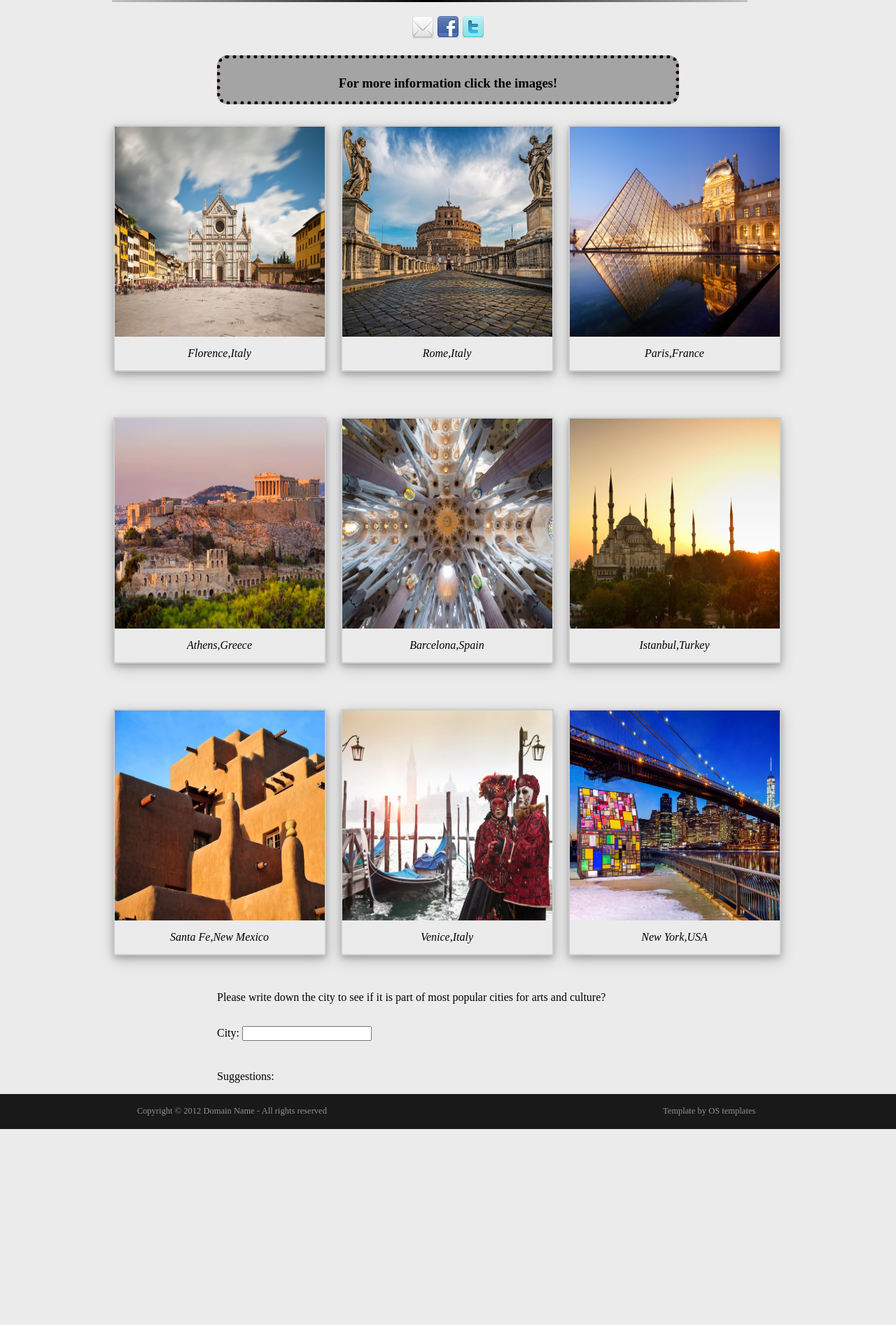
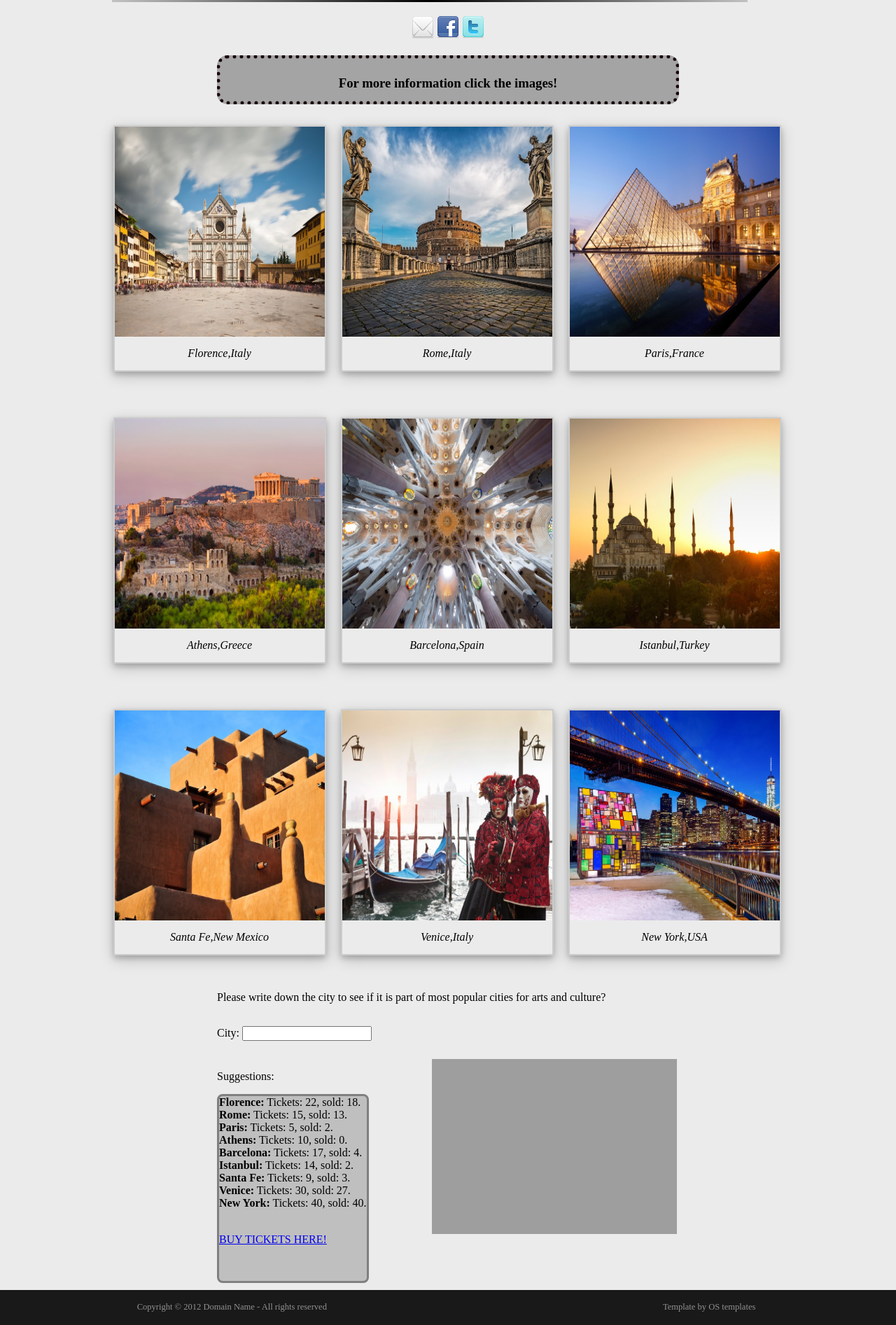
Before and after one commit to MeritaAhmeti/Classical-Art, a PHP site: page /gallery.php in a window 1280 px wide. Shown: the part 685-2578 px from the top of the page at 70% size. Before the commit the page ends 2298 px from the top, so only its background shows below. Run offline with PHP 8.4, Linux system fonts and the light colour scheme; grey boxes are pictures that could not be loaded.

Commit message:
Nje shembull me array per tiketa

```diff
--- a/gallery.php
+++ b/gallery.php
@@ -32,6 +32,19 @@ session_start();
         }
 
     </script>
+	        <style>
+    .tiketa
+    {
+        margin-left: 310px;
+        margin-bottom: 10px;
+        font-family: "Times New Roman", Times, serif;
+        float:left;
+        background-color: #bfbfbf;
+        border: 3px solid #808080;
+        border-radius: 8px;
+
+    }
+</style>
     </head>
     <body>
         <div class="top-bar">
@@ -210,6 +223,36 @@ session_start();
         <input style="display:inline-block;margin-right:100px; margin-bottom: 10px;" type="text" onkeyup="showHint(this.value)"><br>
         <p style=" margin-left:310px"> Suggestions: <span id="txtHint"></span></p>
         </form>
+  <div class="tiketa">
+        <?php
+        $cities = array
+        (
+          array("<b>Florence:</b>",22,18),
+          array("<b>Rome:</b>",15,13),
+          array("<b>Paris:</b>",5,2),
+          array("<b>Athens:</b>",10,0),
+          array("<b>Barcelona:</b>",17,4),
+          array("<b>Istanbul:</b>",14,2),
+          array("<b>Santa Fe:</b>",9,3),
+          array("<b>Venice:</b>",30,27),
+          array("<b>New York:</b>",40,40)
+         );
+
+         echo $cities[0][0]."  Tickets: ".$cities[0][1].", sold: ".$cities[0][2].".<br>";
+         echo $cities[1][0]."  Tickets: ".$cities[1][1].", sold: ".$cities[1][2].".<br>";
+         echo $cities[2][0]."  Tickets: ".$cities[2][1].", sold: ".$cities[2][2].".<br>";
+         echo $cities[3][0]."  Tickets: ".$cities[3][1].", sold: ".$cities[3][2].".<br>";
+         echo $cities[4][0]."  Tickets: ".$cities[4][1].", sold: ".$cities[4][2].".<br>";
+         echo $cities[5][0]."  Tickets: ".$cities[5][1].", sold: ".$cities[5][2].".<br>";
+         echo $cities[6][0]."  Tickets: ".$cities[6][1].", sold: ".$cities[6][2].".<br>";
+         echo $cities[7][0]."  Tickets: ".$cities[7][1].", sold: ".$cities[7][2].".<br>";
+         echo $cities[8][0]."  Tickets: ".$cities[8][1].", sold: ".$cities[8][2].".<br>";
+        ?>
+       <br>
+       <p><a href="forma.php" target="_blank">BUY TICKETS HERE!</a><p>
+       <br>
+       </div>
+       <img src="Fotot/tiketa.jpg" alt="Tiketa"  width="350" height="250" style="margin-left: 90px; margin-top:-50px">
 <footer>
 	 <div class="copyright">
                 <p>Copyright &copy; 2012 Domain Name - All rights reserved <span class="template">Template by OS templates</span></p>
```
